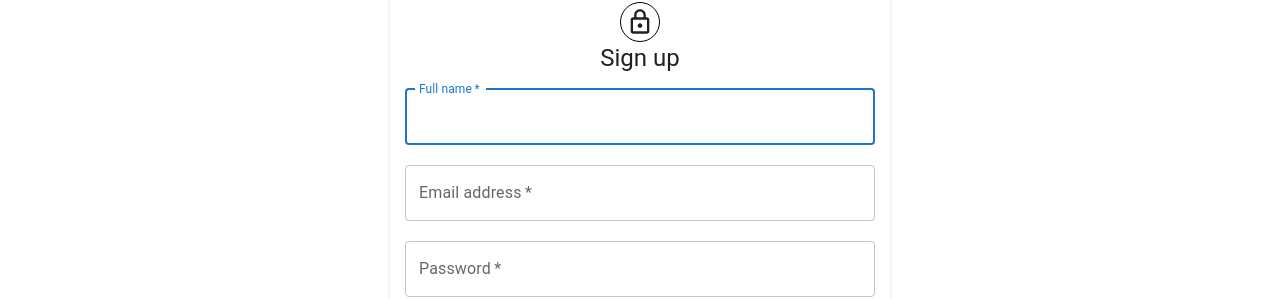
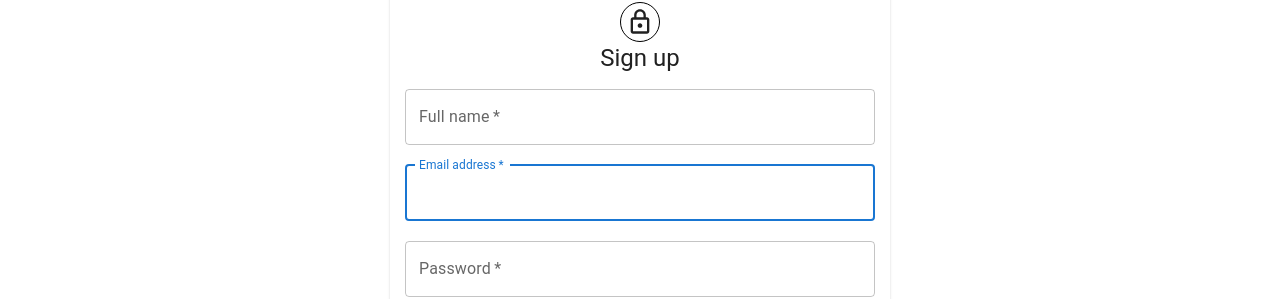
Before and after one commit to Egor-Dubovik/graphiql-app, a React (Vite) app: page /auth/registration in a window 1280 px wide. Shown: the part 227-526 px from the top of the page. Built offline with nearby package versions, Linux system fonts and the light colour scheme; no server answers.

Commit message:
refactor: create InputField and reuse it in usth forms

```diff
--- /dev/null
+++ b/src/components/InputField/InputField.tsx
@@ -0,0 +1,18 @@
+import React, { FC } from 'react';
+import TextField, { TextFieldProps } from '@mui/material/TextField';
+import FormHelperText from '@mui/material/FormHelperText';
+import Box from '@mui/material/Box';
+
+export type InputFieldProps = TextFieldProps & {
+  error?: boolean;
+  helperText?: string;
+};
+
+const InputField: FC<InputFieldProps> = ({ error, helperText, ...props }) => (
+  <Box sx={{ mb: '20px' }}>
+    <TextField {...props} error={error} fullWidth />
+    {helperText && <FormHelperText error>{helperText}</FormHelperText>}
+  </Box>
+);
+
+export default InputField;
--- a/src/modules/forms/LoginForm/LoginForm.tsx
+++ b/src/modules/forms/LoginForm/LoginForm.tsx
@@ -1,12 +1,13 @@
 import React, { FC, FormEvent, useState, useEffect } from 'react';
 import { NavLink, useNavigate } from 'react-router-dom';
 import { useAuthState } from 'react-firebase-hooks/auth';
-import { Box, FormHelperText, TextField, Typography } from '@mui/material';
+import { Box, Typography } from '@mui/material';
 import { ROUTES } from '../../../router/routes/routes.constant';
 import AuthButtons from '../../../components/auth/AuthButtons/AuthButtons';
 import { logInWithEmailAndPassword } from '../../../firebase/logIn';
 import { auth } from '../../../firebase/config';
 import { checkFields, IAuthFormErrors } from '../../../helpers/validation';
+import InputField from '../../../components/InputField/InputField';
 
 const LoginForm: FC = () => {
   const [email, setEmail] = useState('');
@@ -35,25 +36,18 @@ const LoginForm: FC = () => {
   return (
     <>
       {/* {error && <Typography color={'red'}>Error: {error.message}</Typography>} */}
-
       <Box className="login-form" onSubmit={handleLogIn} component="form">
-        <Box sx={{ mb: '20px' }}>
-          <TextField
+        <InputField
           error={!!errors.email}
           value={email}
           onChange={(event) => setEmail(event.target.value)}
-            sx={{ display: 'block' }}
-            fullWidth
           label="Email address"
           autoComplete="email"
           required
           autoFocus
+          helperText={errors.email}
         />
-          {errors.email && <FormHelperText error>{errors.email}</FormHelperText>}
-        </Box>
-
-        <Box sx={{ mb: '20px' }}>
-          <TextField
+        <InputField
           error={!!errors.password}
           value={password}
           onChange={(event) => setPassword(event.target.value)}
@@ -62,10 +56,8 @@ const LoginForm: FC = () => {
           label="Password"
           type="password"
           required
+          helperText={errors.password}
         />
-          {errors.password && <FormHelperText error>{errors.password}</FormHelperText>}
-        </Box>
-
         <AuthButtons />
         <Box>
           <Typography>
--- a/src/modules/forms/RegistrationForm/RegistrationForm.tsx
+++ b/src/modules/forms/RegistrationForm/RegistrationForm.tsx
@@ -1,5 +1,5 @@
 import React, { FormEvent, useEffect, useState } from 'react';
-import { Box, FormHelperText, TextField, Typography } from '@mui/material';
+import { Box, Typography } from '@mui/material';
 import { NavLink, useNavigate } from 'react-router-dom';
 import { useAuthState } from 'react-firebase-hooks/auth';
 import { ROUTES } from '../../../router/routes/routes.constant';
@@ -7,6 +7,7 @@ import { registerWithEmailAndPassword } from '../../../firebase/signIn';
 import { auth } from '../../../firebase/config';
 import AuthButtons from '../../../components/auth/AuthButtons/AuthButtons';
 import { checkFields, IAuthFormErrors } from '../../../helpers/validation';
+import InputField from '../../../components/InputField/InputField';
 
 const RegistrationForm = () => {
   const [fullName, setFullName] = useState('');
@@ -33,8 +34,7 @@ const RegistrationForm = () => {
 
   return (
     <Box onSubmit={handleRegistration} component="form">
-      <Box sx={{ mb: '20px' }}>
-        <TextField
+      <InputField
         error={!!errors.fullName}
         value={fullName}
         onChange={(event) => setFullName(event.target.value)}
@@ -43,38 +43,29 @@ const RegistrationForm = () => {
         required
         label="Full name"
         autoFocus
+        helperText={errors.fullName}
       />
-        {errors.fullName && <FormHelperText error>{errors.fullName}</FormHelperText>}
-      </Box>
-
-      <Box sx={{ mb: '20px' }}>
-        <TextField
+      <InputField
         error={!!errors.email}
         value={email}
         onChange={(event) => setEmail(event.target.value)}
-          sx={{ display: 'block' }}
-          fullWidth
-          required
         label="Email address"
         autoComplete="email"
+        required
+        autoFocus
+        helperText={errors.email}
       />
-        {errors.email && <FormHelperText error>{errors.email}</FormHelperText>}
-      </Box>
-
-      <Box sx={{ mb: '20px' }}>
-        <TextField
+      <InputField
         error={!!errors.password}
         value={password}
         onChange={(event) => setPassword(event.target.value)}
-          sx={{ mb: '20px', display: 'block' }}
+        sx={{ display: 'block' }}
         fullWidth
-          required
         label="Password"
         type="password"
+        required
+        helperText={errors.password}
       />
-        {errors.password && <FormHelperText error>{errors.password}</FormHelperText>}
-      </Box>
-
       <AuthButtons />
       <Typography>
         Already have an account? <NavLink to={ROUTES.LOGIN}>Login</NavLink> now.
--- a/src/modules/forms/ResetForm/ResetForm.tsx
+++ b/src/modules/forms/ResetForm/ResetForm.tsx
@@ -1,5 +1,5 @@
 import React, { FC, FormEvent, useEffect, useState } from 'react';
-import { Box, FormHelperText, TextField, Typography } from '@mui/material';
+import { Box, Typography } from '@mui/material';
 import { useAuthState } from 'react-firebase-hooks/auth';
 import { NavLink, useNavigate } from 'react-router-dom';
 import { ROUTES } from '../../../router/routes/routes.constant';
@@ -7,6 +7,7 @@ import { sendPasswordReset } from '../../../firebase/resetPassword';
 import { auth } from '../../../firebase/config';
 import { checkFields, IAuthFormErrors } from '../../../helpers/validation';
 import { LoadingButton } from '@mui/lab';
+import InputField from '../../../components/InputField/InputField';
 
 const ResetForm: FC = () => {
   const [email, setEmail] = useState('');
@@ -29,19 +30,16 @@ const ResetForm: FC = () => {
 
   return (
     <Box className="reset-form" onSubmit={handleReset} component="form">
-      <Box sx={{ mb: '20px' }}>
-        <TextField
+      <InputField
         error={!!errors.email}
         value={email}
         onChange={(event) => setEmail(event.target.value)}
-          sx={{ display: 'block' }}
-          fullWidth
-          required
         label="Email address"
         autoComplete="email"
+        required
+        autoFocus
+        helperText={errors.email}
       />
-        {errors.email && <FormHelperText error>{errors.email}</FormHelperText>}
-      </Box>
       <LoadingButton
         loading={loading}
         type="submit"
```
Lines whose indentation alone changed are shown as unchanged.
